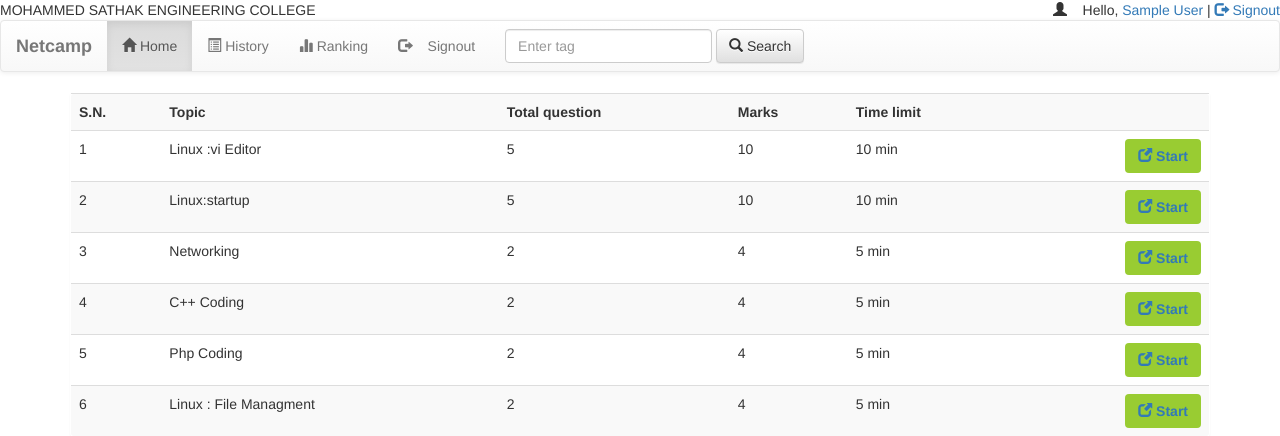
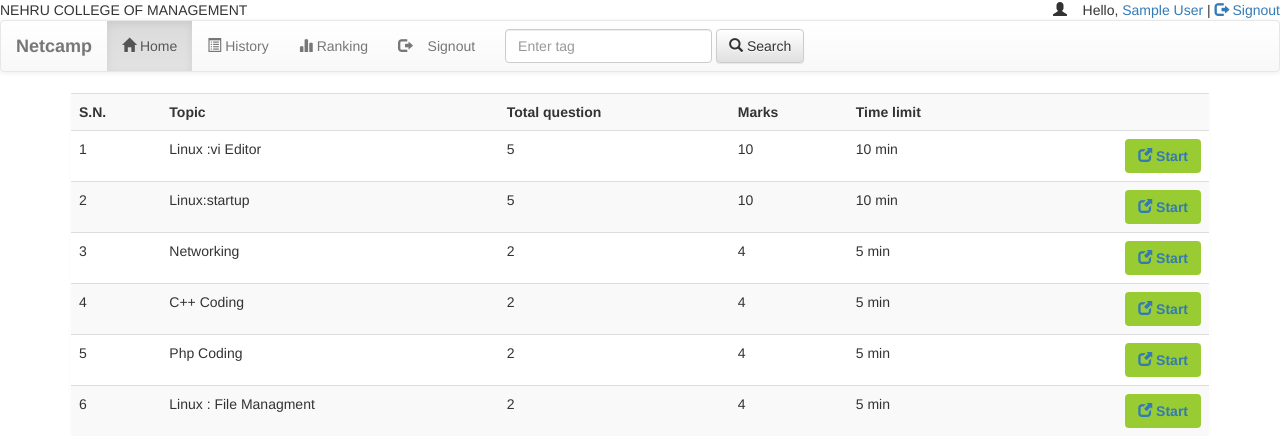
Before and after one commit to jknaveen00/Online-Examination-System, a PHP site: page /account.php?q=1 in a window 1280 px wide. Shown: the top 436 px of the page. Run offline with PHP 8.4, Linux system fonts and the light colour scheme; the visitor is signed in with stand-in values (Sample User, id 1); data comes from the database, SQL or seed files in the repository; some libraries are stand-ins or nearby versions.

Commit message:
Update college names and contact details in account.php

```diff
--- a/account.php
+++ b/account.php
@@ -28,7 +28,7 @@ include_once 'dbConnection.php';
 <div class="header">
 <div class="row">
 <div class="col-lg-6">
-<span class="logo">MOHAMMED SATHAK ENGINEERING COLLEGE</span></div>
+<span class="logo">NEHRU COLLEGE OF MANAGEMENT</span></div>
 <div class="col-md-4 col-md-offset-2">
  <?php
  include_once 'dbConnection.php';
@@ -275,10 +275,10 @@ echo '</table></div></div>';}
 		 <img src="image/CAM00121.jpg" width=100 height=100 alt="Sunny Prakash Tiwari" class="img-rounded">
 		 </div>
 		 <div class="col-md-5">
-		<a href="http://yugeshverma.blogspot.in" style="color:#202020; font-family:'typo' ; font-size:18px" title="Find on Facebook">JEEVIKA M</a>
+		<a href="http://yugeshverma.blogspot.in" style="color:#202020; font-family:'typo' ; font-size:18px" title="Find on Facebook">NAVEEN J</a>
 		<h4 style="color:#202020; font-family:'typo' ;font-size:16px" class="title1">+91 9165063741</h4>
-		<h4 style="font-family:'typo' ">jeevikamurugavel@gmail.com</h4>
-		<h4 style="font-family:'typo' ">MOHAMMED SATHAK ENGINEERING COLLEGE</h4></div></div>
+		<h4 style="font-family:'typo' ">naveen123@gmail.com</h4>
+		<h4 style="font-family:'typo' ">NEHRU COLLEGE OF MANAGEMENT</h4></div></div>
 		</p>
       </div>
 
```
